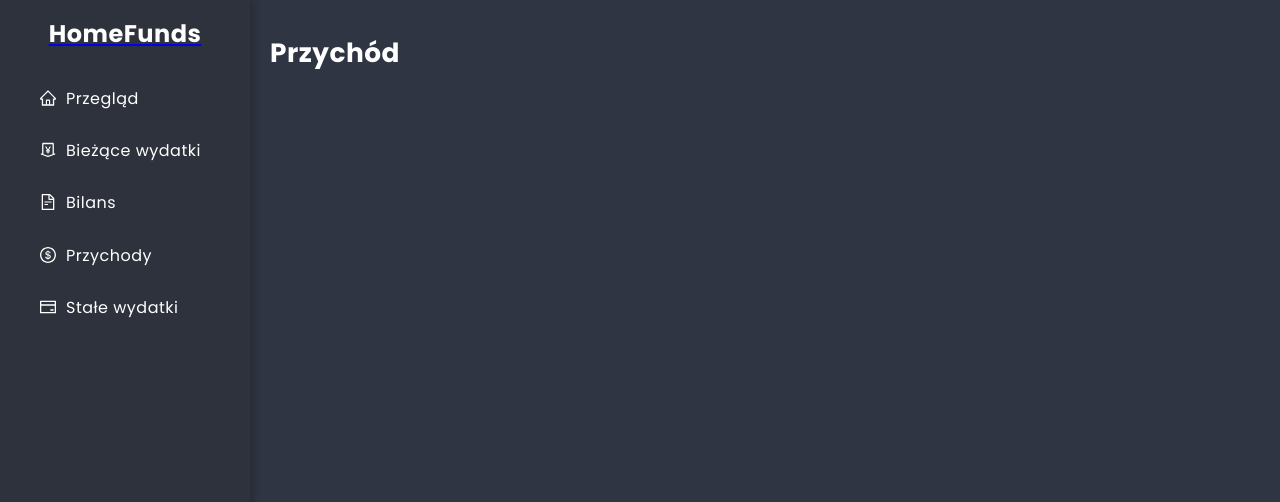
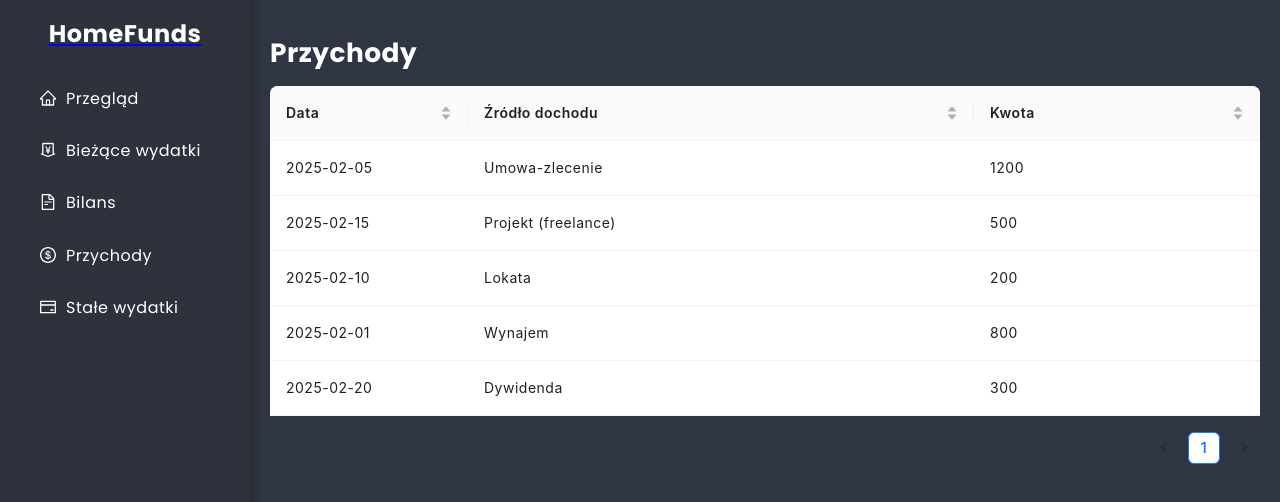
Before and after one commit to Kris87M/home-funds, a React (Create React App) app: page /income in a window 1280 px wide. Shown: the top 502 px of the page. Built offline with nearby package versions, Linux system fonts and the light colour scheme; data requests are answered from the project's data file.

Commit message:
Add table with data to Income.js

```diff
--- a/src/pages/Income/Income.js
+++ b/src/pages/Income/Income.js
@@ -1,11 +1,35 @@
-import React from 'react'
+import React, { useEffect } from 'react';
+import { useSelector, useDispatch } from 'react-redux';
+import { fetchIncome } from 'connector';
+import { Table } from 'antd';
+import { columns } from './columns'
 
 const Income = () => {
+  const dispatch = useDispatch();
+  const income = useSelector((state) => state.income.items);
+  const status = useSelector((state) => state.income.status);
+  const error = useSelector((state) => state.income.error);
+
+  useEffect(() => {
+    if (status === 'idle') {
+      dispatch(fetchIncome());
+    }
+  }, [status, dispatch]);
+
+  if (status === 'loading') {
+    return <p>Ładowanie...</p>;
+  }
+
+  if (status === 'failed') {
+    return <p>Błąd: {error}</p>;
+  }
+
   return (
     <div>
-      <h1>Przychód</h1>
+      <h1>Przychody</h1>
+      <Table dataSource={income} columns={columns} />
     </div>
-  )
-}
+  );
+};
 
-export default Income
+export default Income;
--- /dev/null
+++ b/src/pages/Income/columns.js
@@ -0,0 +1,21 @@
+export const columns = [
+  {
+    title: 'Data',
+    dataIndex: 'date',
+    key: 'date',
+    width: "20%",
+    sorter: true,
+  },
+  {
+    title: 'Źródło dochodu',
+    dataIndex: 'source',
+    key: 'source',
+    sorter: true,
+  },
+  {
+    title: 'Kwota',
+    dataIndex: 'amount',
+    key: 'amount',
+    sorter: true,
+  },
+];
```
